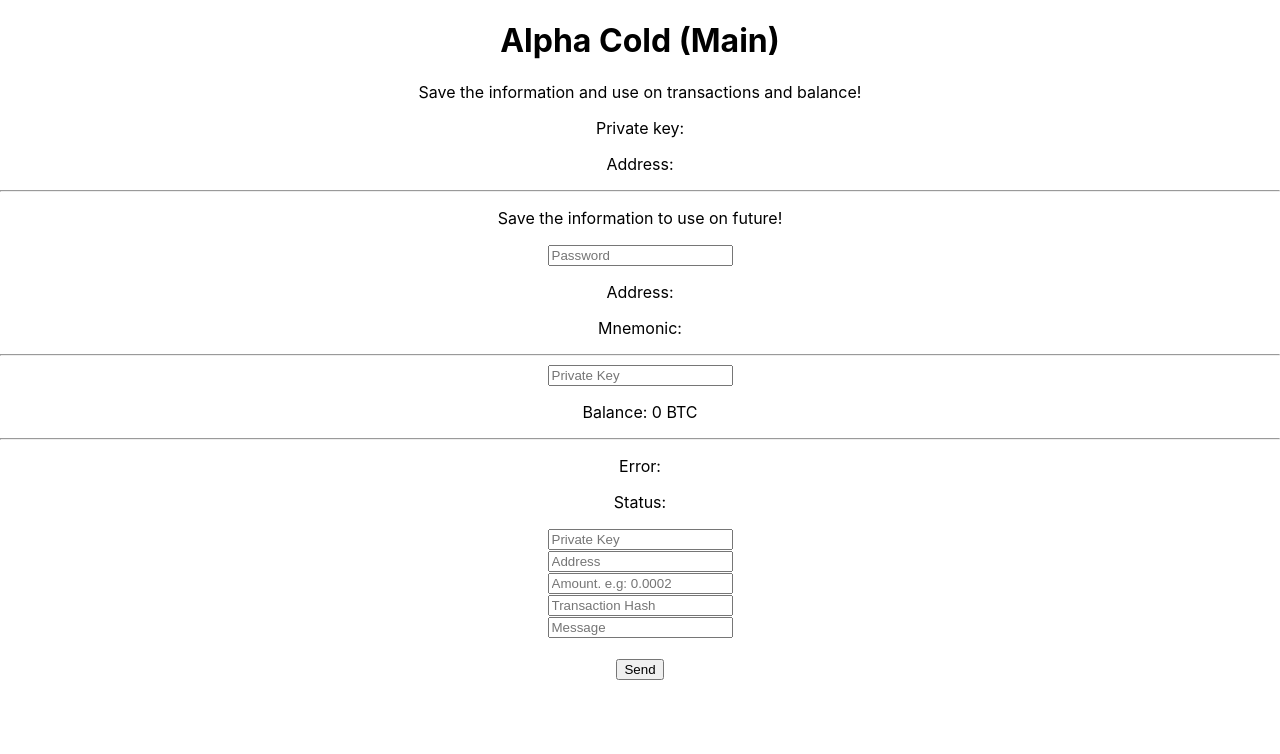
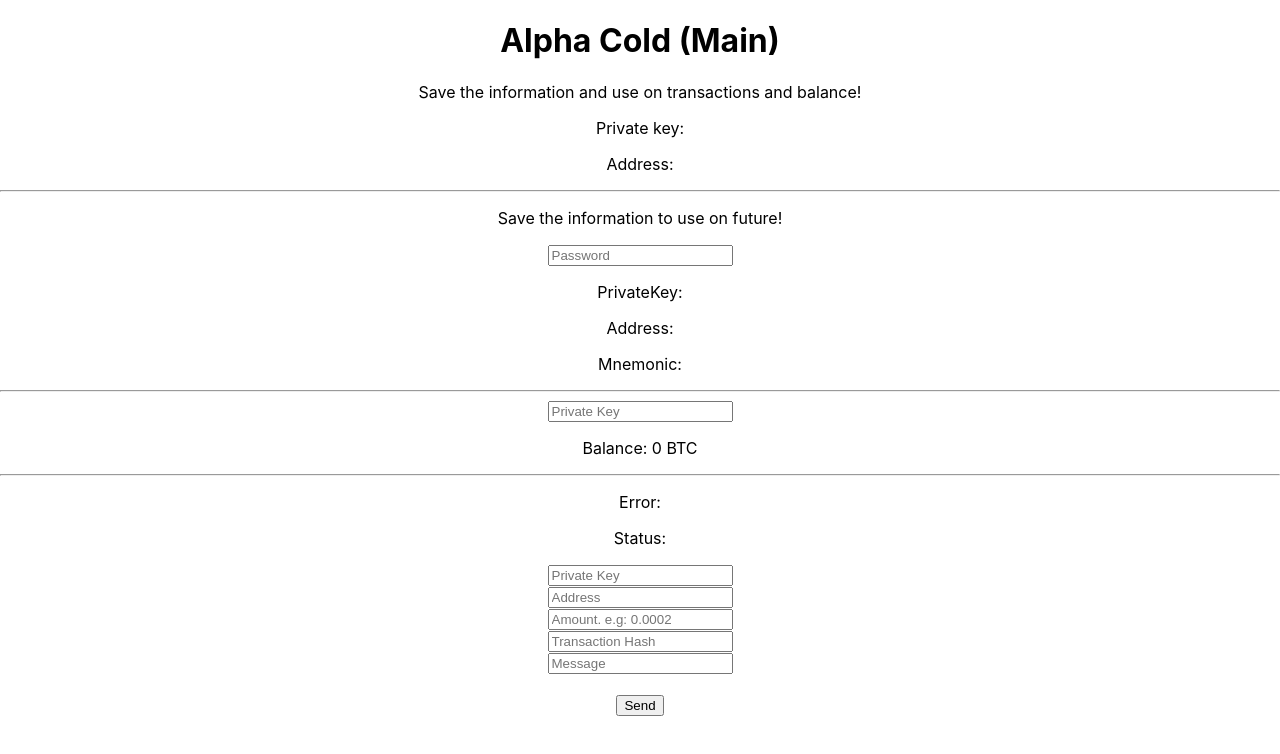
Before and after one commit to ktfth/alpha-cold, a React (Create React App) app: page / in a window 1280 px wide. Shown: the top 754 px of the page. Built offline with nearby package versions, Linux system fonts and the light colour scheme; no server answers.

Commit message:
add private key to mnemonic

```diff
--- a/src/App.js
+++ b/src/App.js
@@ -26,6 +26,7 @@ function Wallet() {
 
 function WalletMnemonic() {
   const [password, setPassword] = useState('');
+  const [privateKey, setPrivateKey] = useState('');
   const [address, setAddress] = useState('');
   const [mnemonic, setMnemonic] = useState('');
 
@@ -46,6 +47,7 @@ function WalletMnemonic() {
       })
         .then(response => response.json())
         .then(wallet => {
+          setPrivateKey(wallet.data.privateKey);
           setAddress(wallet.data.address);
           setMnemonic(wallet.data.mnemonic);
         });
@@ -56,6 +58,7 @@ function WalletMnemonic() {
     <>
       <p>Save the information to use on future!</p>
       <input type="text" placeholder="Password" onChange={(e) => fillPasswordInput(e)} onKeyDown={(e) => generateMnemonic(e)}></input>
+      <p>PrivateKey: {privateKey}</p>
       <p>Address: {address}</p>
       <p>Mnemonic: {mnemonic}</p>
     </>
```
